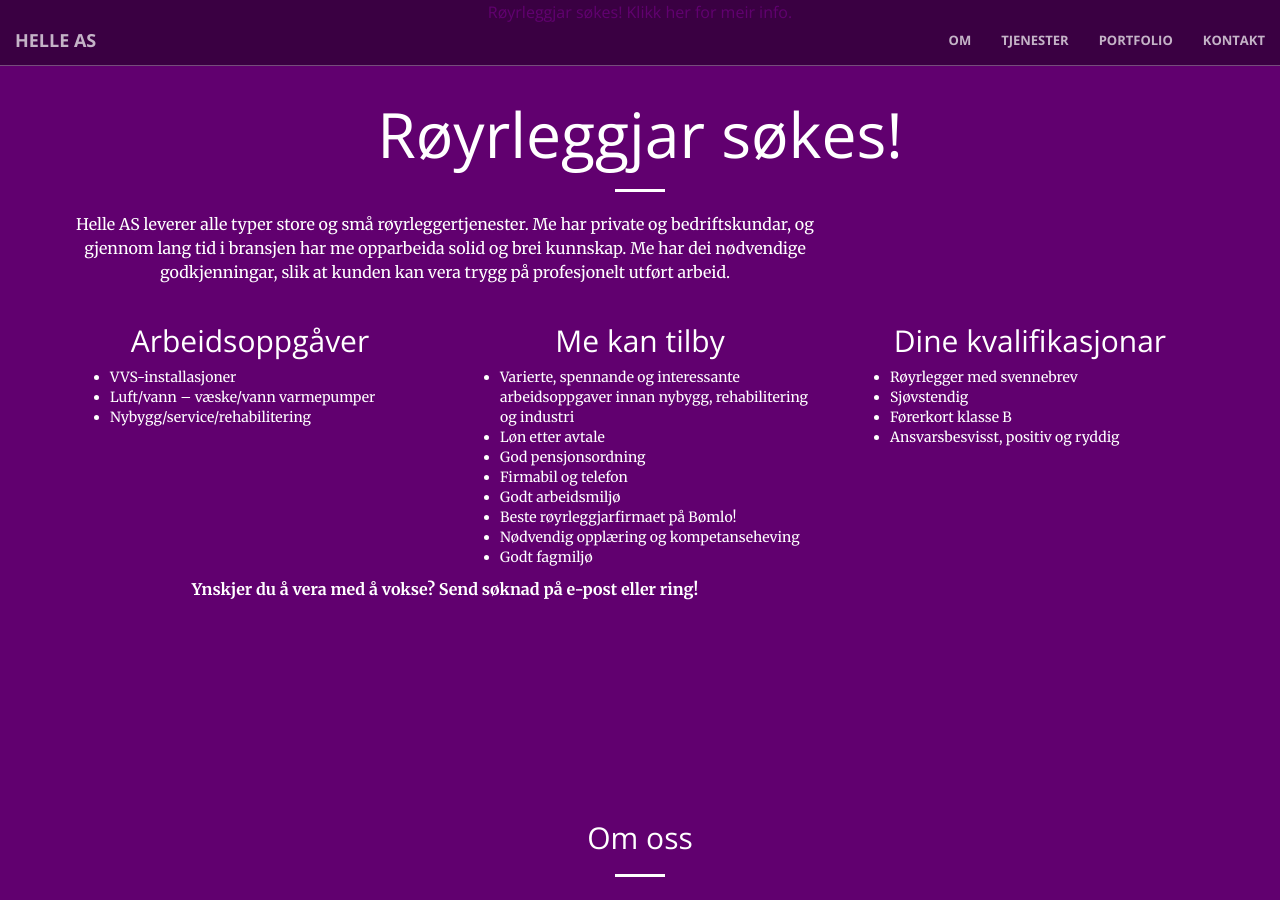
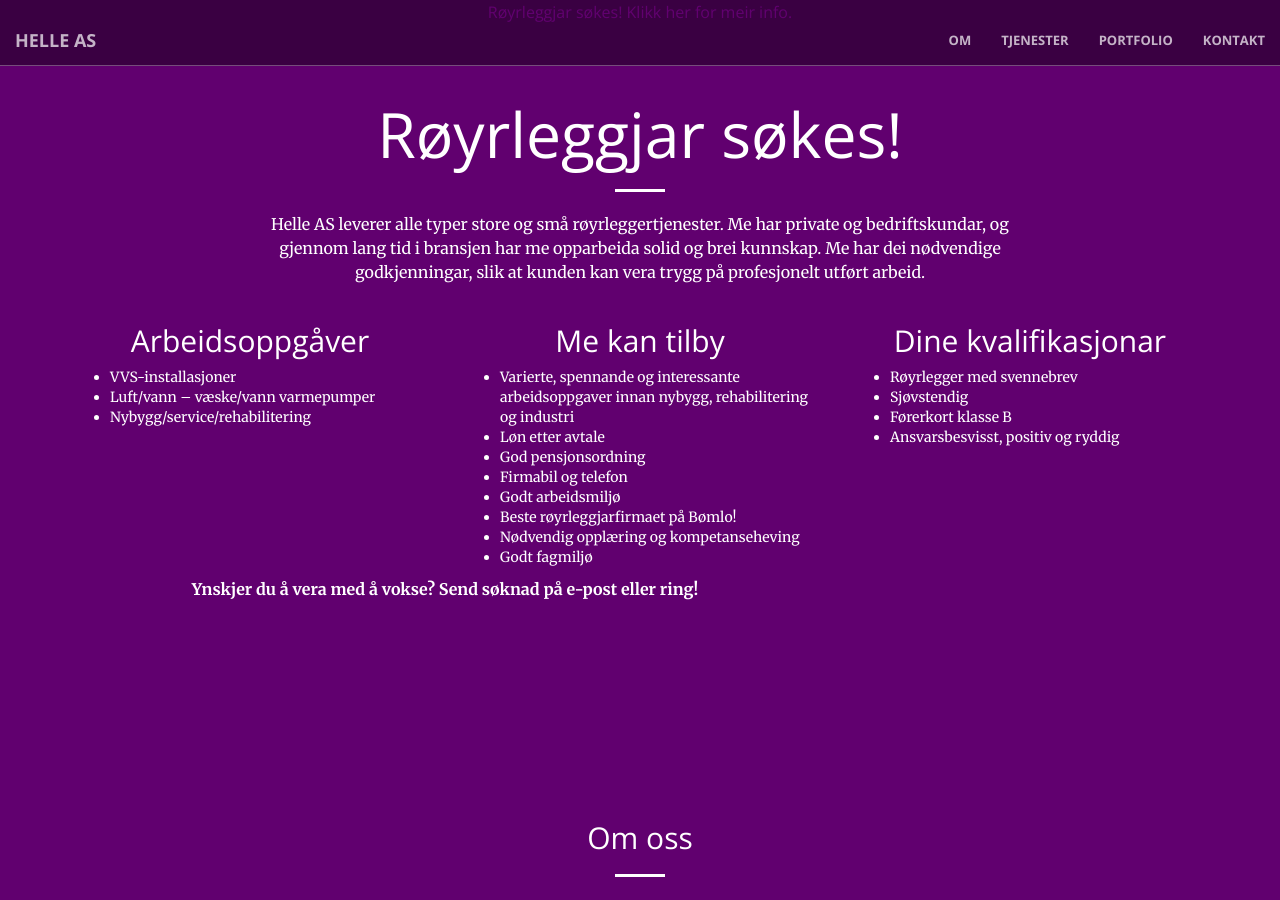
Before and after one commit to adriah/pro-ror, a Jekyll site: the page built from hire.html, in a window 1280 px wide and 900 px high. Built offline with Jekyll 4.4.1, drawn with Linux system fonts in a browser that asks for light colours.

Commit message:
Changing offset

```diff
--- a/_includes/hire_text.html
+++ b/_includes/hire_text.html
@@ -9,7 +9,7 @@
     </div>
     <div class="container">
 		<div class="row">
-			<div class="col-lg-8 col-md-6 text-center">
+			<div class="col-lg-8 col-lg-offset-2 text-center">
 			<p>
 				Helle AS leverer alle typer store og små røyrleggertjenester.
 				Me har private og bedriftskundar, og gjennom lang tid i bransjen har me opparbeida solid og brei kunnskap. Me har dei nødvendige godkjenningar, slik at kunden kan vera trygg på profesjonelt utført arbeid.
```
